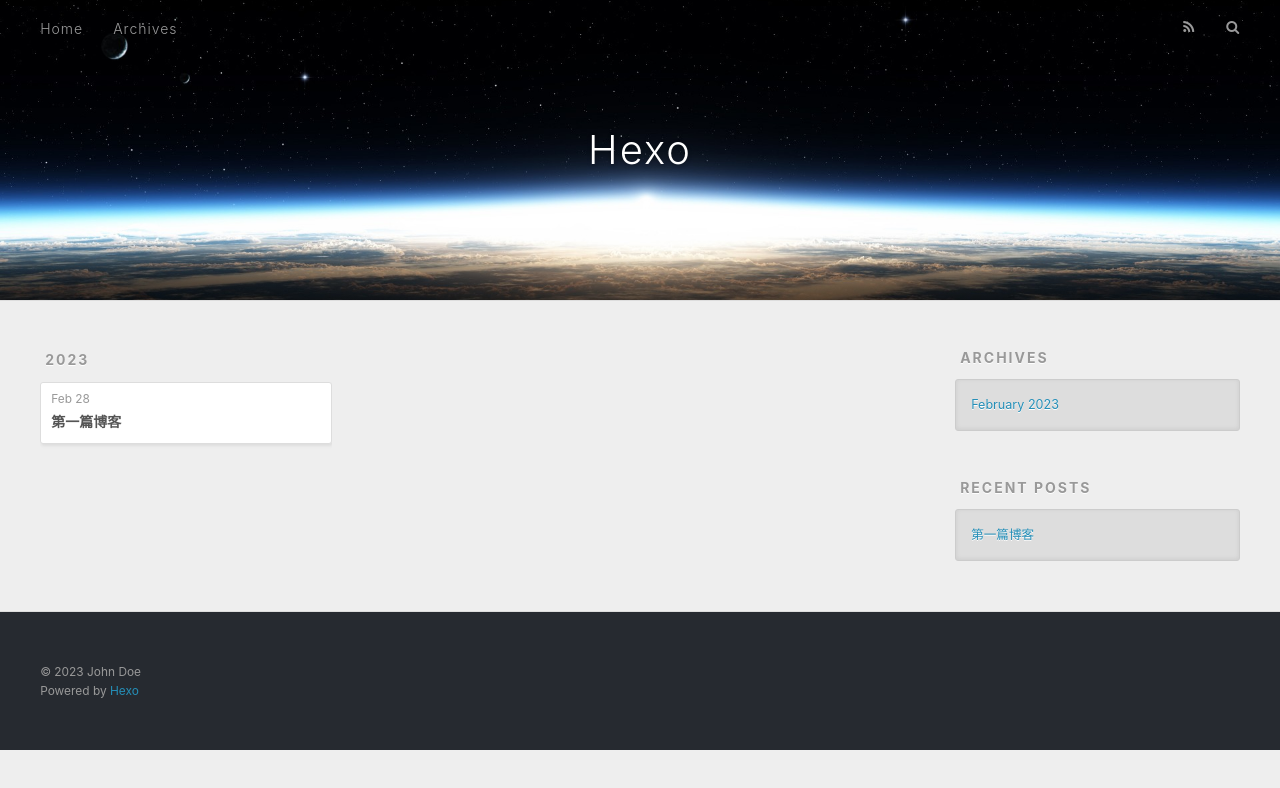
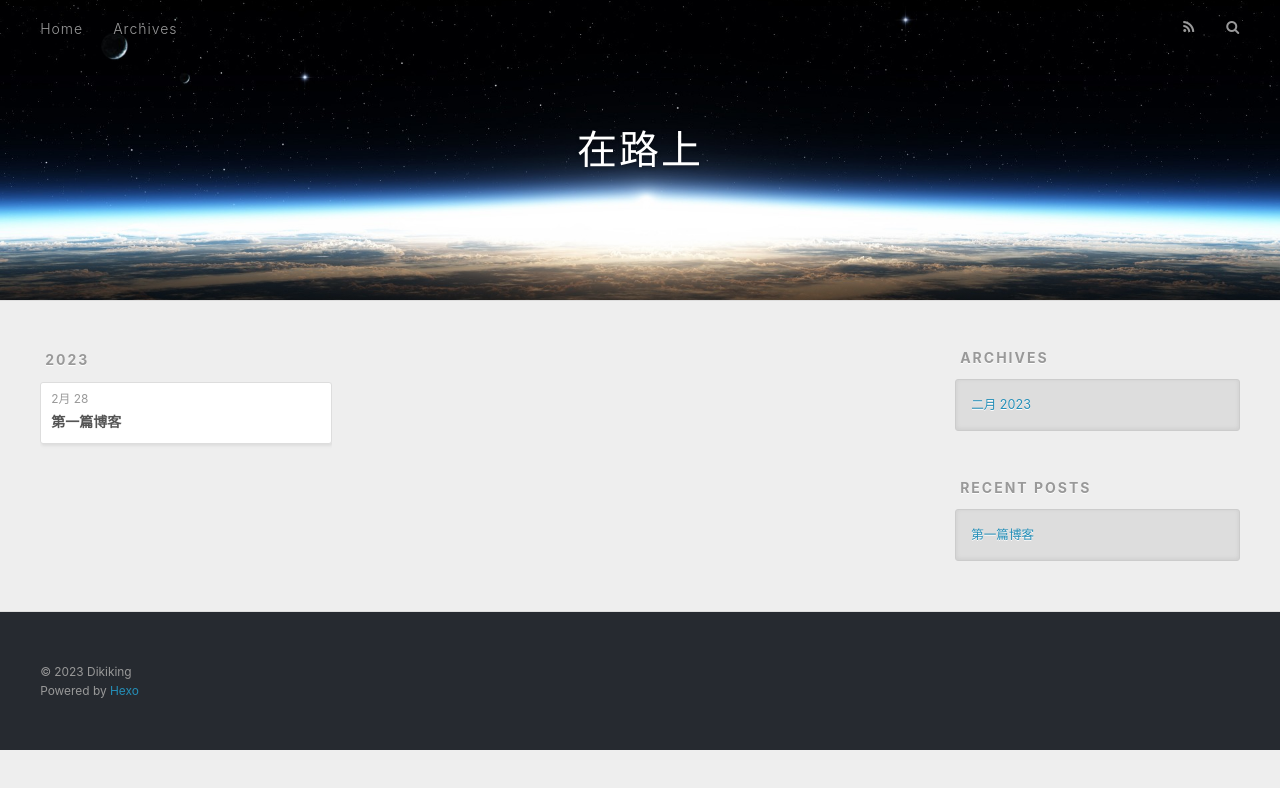
Before and after one commit to dikiking/dikiking.github.io, a plain HTML site: page archives/2023/02/index.html in a window 1280 px wide. Drawn offline with nearby package versions, Linux system fonts and the light colour scheme.

Commit message:
Site updated: 2023-02-28 21:52:14

```diff
--- a/archives/2023/02/index.html
+++ b/archives/2023/02/index.html
@@ -5,17 +5,19 @@
 
 
 
-  <title>Archives: 2023/2 | Hexo</title>
+  <title>Archives: 2023/2 | 在路上</title>
   <meta name="viewport" content="width=device-width, initial-scale=1, maximum-scale=1">
-  <meta property="og:type" content="website">
-<meta property="og:title" content="Hexo">
+  <meta name="description" content="行者的思考">
+<meta property="og:type" content="website">
+<meta property="og:title" content="在路上">
 <meta property="og:url" content="http://example.com/archives/2023/02/index.html">
-<meta property="og:site_name" content="Hexo">
-<meta property="og:locale" content="en_US">
-<meta property="article:author" content="John Doe">
+<meta property="og:site_name" content="在路上">
+<meta property="og:description" content="行者的思考">
+<meta property="og:locale" content="zh_CN">
+<meta property="article:author" content="Dikiking">
 <meta name="twitter:card" content="summary">
 
-    <link rel="alternate" href="/atom.xml" title="Hexo" type="application/atom+xml">
+    <link rel="alternate" href="/atom.xml" title="在路上" type="application/atom+xml">
 
 
     <link rel="icon" href="/favicon.png">
@@ -36,7 +38,7 @@
   <div id="header-outer" class="outer">
     <div id="header-title" class="inner">
       <h1 id="logo-wrap">
-        <a href="/" id="logo">Hexo</a>
+        <a href="/" id="logo">在路上</a>
       </h1>
 
     </div>
@@ -79,7 +81,7 @@
   <div class="archive-article-inner">
     <header class="archive-article-header">
       <a href="/2023/02/28/test/" class="archive-article-date">
-  <time datetime="2023-02-28T13:05:23.000Z" itemprop="datePublished">Feb 28</time>
+  <time datetime="2023-02-28T13:05:23.000Z" itemprop="datePublished">2月 28</time>
 </a>
 
 
@@ -113,7 +115,7 @@
   <div class="widget-wrap">
     <h3 class="widget-title">Archives</h3>
     <div class="widget">
-      <ul class="archive-list"><li class="archive-list-item"><a class="archive-list-link" href="/archives/2023/02/">February 2023</a></li></ul>
+      <ul class="archive-list"><li class="archive-list-item"><a class="archive-list-link" href="/archives/2023/02/">二月 2023</a></li></ul>
     </div>
   </div>
 
@@ -141,7 +143,7 @@
 
   <div class="outer">
     <div id="footer-info" class="inner">
-      &copy; 2023 John Doe<br>
+      &copy; 2023 Dikiking<br>
       Powered by <a href="http://hexo.io/" target="_blank">Hexo</a>
     </div>
   </div>
```
Also changed, not shown: 2023/02/28/test/index.html (+9 -9 lines), archives/2023/index.html (+13 -11 lines), archives/index.html (+13 -11 lines), index.html (+13 -11 lines).
